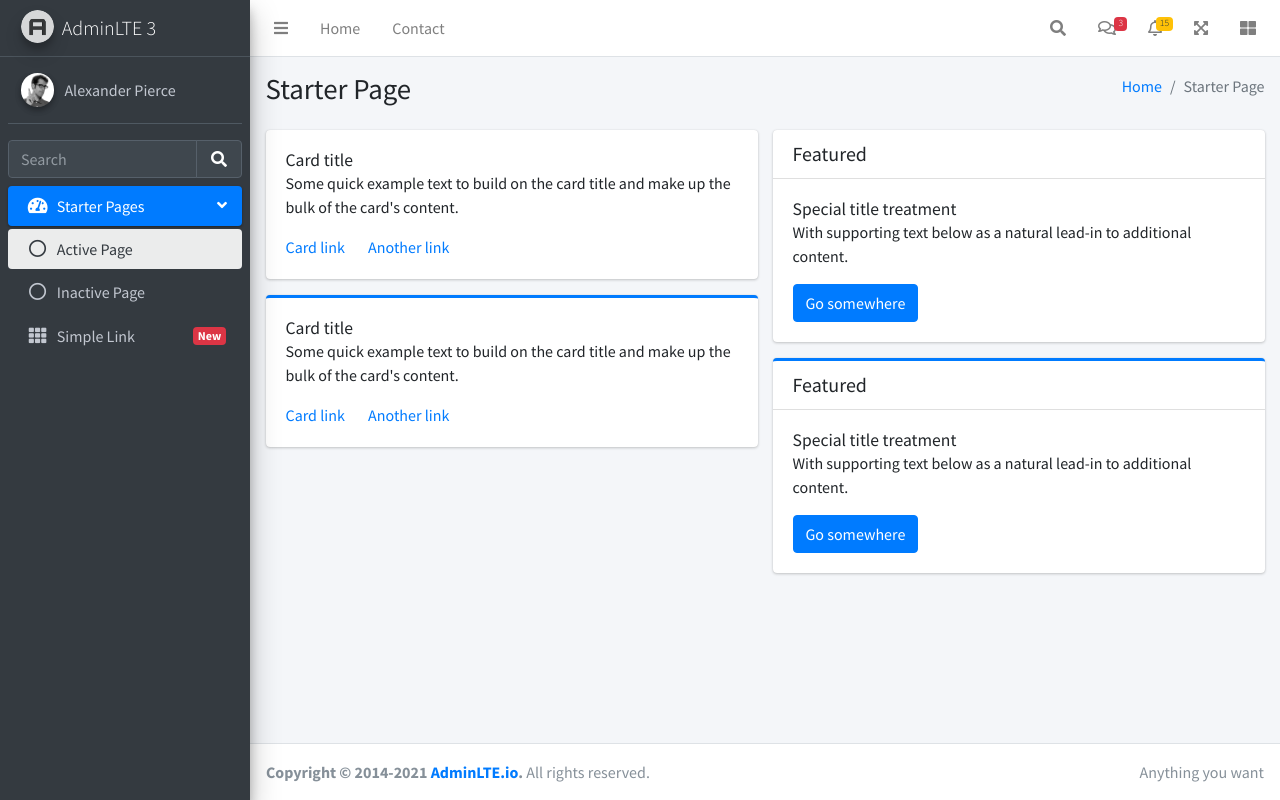
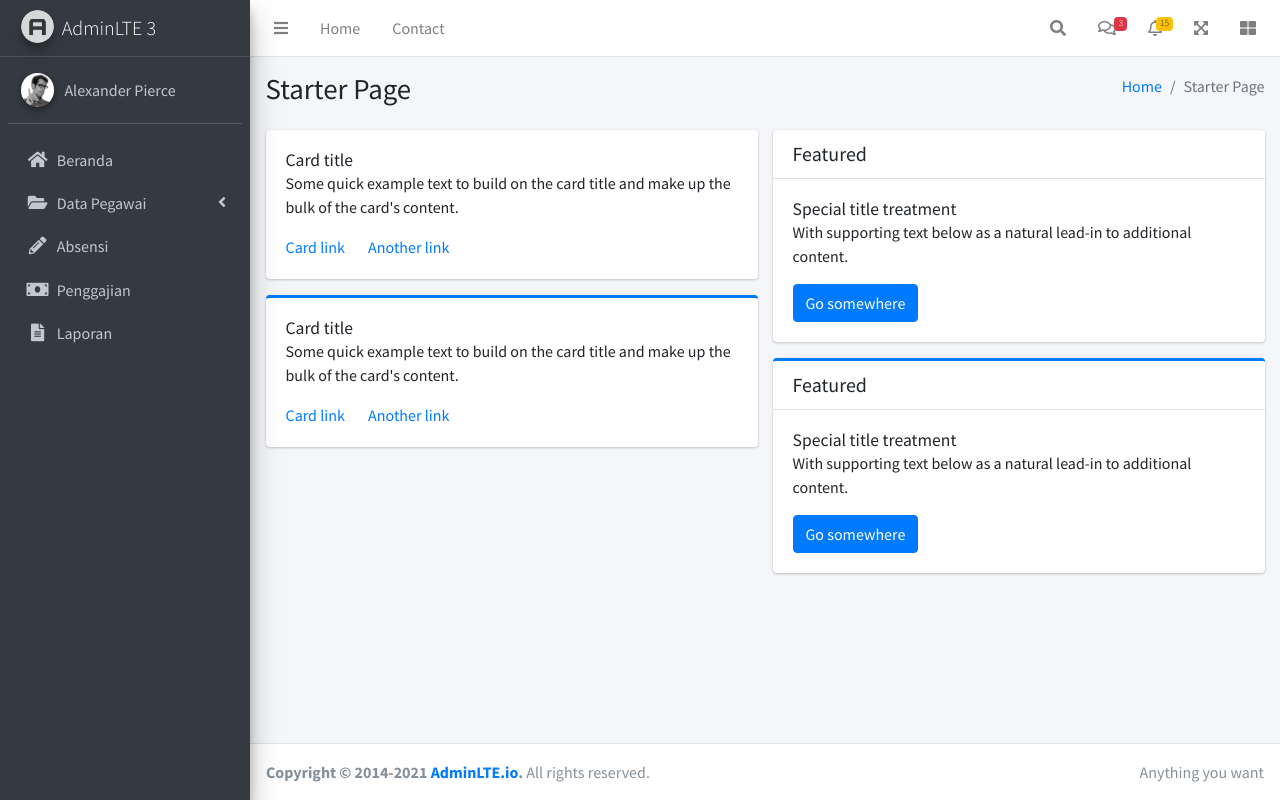
Before and after one commit to kdimas12/penggajian-absen, a CodeIgniter 4 app: template app/Views/dashboard.php in a window 1280 px wide. Run offline with PHP 8.4 and a stand-in for CodeIgniter, Linux system fonts and the light colour scheme; the template is opened without the code that fills it, so the values that code supplies are empty; some libraries are stand-ins or nearby versions.

Commit message:
:lipstick: Change sidebar menu

```diff
--- a/app/Views/layout/sidebar.php
+++ b/app/Views/layout/sidebar.php
@@ -17,52 +17,61 @@
             </div>
         </div>
 
-        <!-- SidebarSearch Form -->
-        <div class="form-inline">
-            <div class="input-group" data-widget="sidebar-search">
-                <input class="form-control form-control-sidebar" type="search" placeholder="Search" aria-label="Search">
-                <div class="input-group-append">
-                    <button class="btn btn-sidebar">
-                        <i class="fas fa-search fa-fw"></i>
-                    </button>
-                </div>
-            </div>
-        </div>
-
         <!-- Sidebar Menu -->
         <nav class="mt-2">
             <ul class="nav nav-pills nav-sidebar flex-column" data-widget="treeview" role="menu" data-accordion="false">
                 <!-- Add icons to the links using the .nav-icon class with font-awesome or any other icon font library -->
-                <li class="nav-item menu-open">
-                    <a href="#" class="nav-link active">
-                        <i class="nav-icon fas fa-tachometer-alt"></i>
+                <li class="nav-item">
+                    <a href="#" class="nav-link">
+                        <i class="nav-icon fas fa-home"></i>
+                        <p>Beranda</p>
+                    </a>
+                </li>
+                <li class="nav-item">
+                    <a href="#" class="nav-link">
+                        <i class="nav-icon fas fa-folder-open"></i>
                         <p>
-                            Starter Pages
+                            Data Pegawai
                             <i class="right fas fa-angle-left"></i>
                         </p>
                     </a>
                     <ul class="nav nav-treeview">
                         <li class="nav-item">
-                            <a href="#" class="nav-link active">
+                            <a href="../../index.html" class="nav-link">
                                 <i class="far fa-circle nav-icon"></i>
-                                <p>Active Page</p>
+                                <p>Jabatan</p>
                             </a>
                         </li>
                         <li class="nav-item">
-                            <a href="#" class="nav-link">
+                            <a href="../../index2.html" class="nav-link">
                                 <i class="far fa-circle nav-icon"></i>
-                                <p>Inactive Page</p>
+                                <p>Wilayah</p>
+                            </a>
+                        </li>
+                        <li class="nav-item">
+                            <a href="../../index3.html" class="nav-link">
+                                <i class="far fa-circle nav-icon"></i>
+                                <p>Pegawai</p>
                             </a>
                         </li>
                     </ul>
                 </li>
                 <li class="nav-item">
                     <a href="#" class="nav-link">
-                        <i class="nav-icon fas fa-th"></i>
-                        <p>
-                            Simple Link
-                            <span class="right badge badge-danger">New</span>
-                        </p>
+                        <i class="nav-icon fas fa-pencil-alt"></i>
+                        <p>Absensi</p>
+                    </a>
+                </li>
+                <li class="nav-item">
+                    <a href="#" class="nav-link">
+                        <i class="nav-icon fas fa-money-bill"></i>
+                        <p>Penggajian</p>
+                    </a>
+                </li>
+                <li class="nav-item">
+                    <a href="#" class="nav-link">
+                        <i class="nav-icon fas fa-file-alt"></i>
+                        <p>Laporan</p>
                     </a>
                 </li>
             </ul>
```
